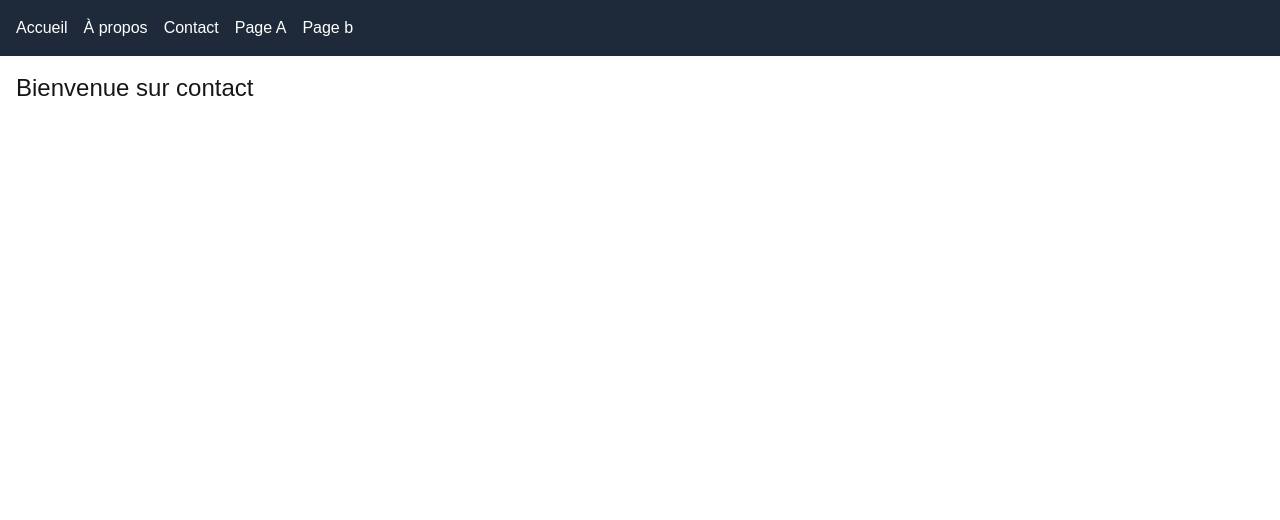
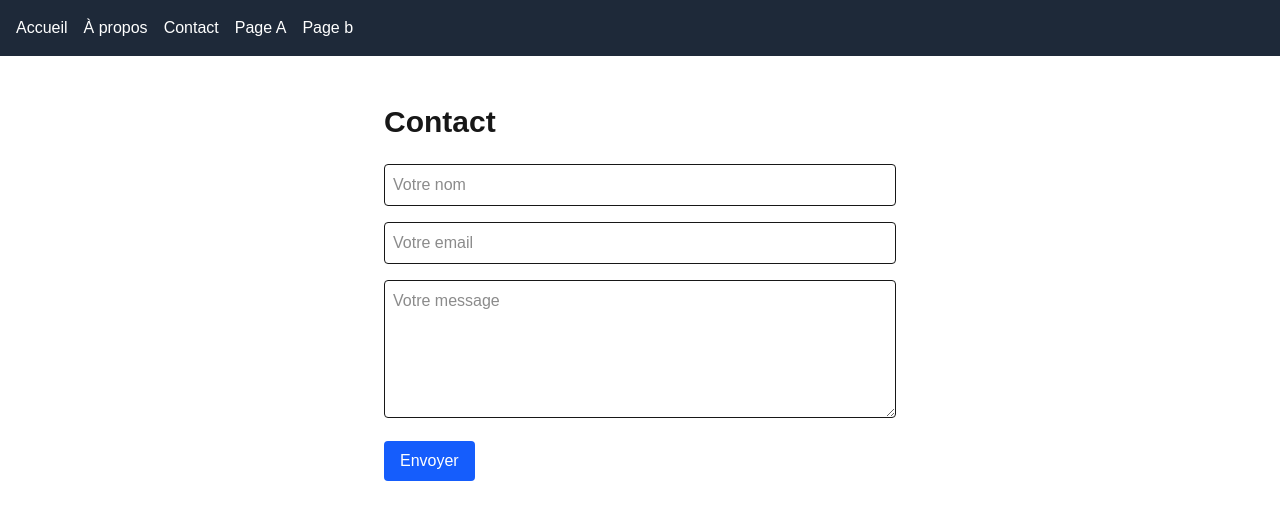
Before and after one commit to LCRpro/_NWS_next, a Next.js app: page /contact in a window 1280 px wide. Shown: the top 520 px of the page. Built offline with nearby package versions, Linux system fonts and the light colour scheme.

Commit message:
form exo 5

```diff
--- /dev/null
+++ b/src/app/contact/actions.ts
@@ -0,0 +1,29 @@
+"use server";
+
+import { z } from "zod";
+
+const contactSchema = z.object({
+  name: z.string().min(2, "Le nom doit contenir au moins 2 caractères"),
+  email: z.string().email("Adresse email invalide"),
+  message: z.string().min(10, "Le message doit contenir au moins 10 caractères"),
+});
+
+export async function sendContactForm(formData: FormData) {
+  const data = {
+    name: formData.get("name"),
+    email: formData.get("email"),
+    message: formData.get("message"),
+  };
+
+  const result = contactSchema.safeParse(data);
+
+  if (!result.success) {
+    const errors = result.error.errors.map((e) => e.message);
+    return { success: false, errors };
+  }
+
+  // simulate backend processing
+  await new Promise((resolve) => setTimeout(resolve, 2000));
+
+  return { success: true };
+}
--- a/src/app/contact/page.tsx
+++ b/src/app/contact/page.tsx
@@ -1,3 +1,73 @@
-export default function Contact() {
-    return <h1 className="text-2xl">Bienvenue sur contact</h1>;
-  }
+"use client";
+
+import { useState, useTransition } from "react";
+import { sendContactForm } from "./actions";
+import toast, { Toaster } from "react-hot-toast";
+
+export default function ContactPage() {
+  const [isPending, startTransition] = useTransition();
+
+  const handleSubmit = (e: React.FormEvent<HTMLFormElement>) => {
+    e.preventDefault();
+    const form = e.currentTarget;
+
+    toast.promise(
+      new Promise((resolve, reject) => {
+        startTransition(async () => {
+          const result = await sendContactForm(new FormData(form));
+
+          if (result.success) {
+            resolve("Message envoyé !");
+            form.reset();
+          } else {
+            reject(result.errors.join("\n"));
+          }
+        });
+      }),
+      {
+        loading: "Envoi du message...",
+        success: (msg) => msg,
+        error: (err) => err,
+      }
+    );
+  };
+
+  return (
+    <div className="p-8 max-w-xl mx-auto">
+      <Toaster />
+      <h1 className="text-3xl font-bold mb-6">Contact</h1>
+
+      <form onSubmit={handleSubmit} className="space-y-4">
+        <input
+          name="name"
+          type="text"
+          placeholder="Votre nom"
+          className="w-full p-2 border rounded"
+          required
+        />
+        <input
+          name="email"
+          type="email"
+          placeholder="Votre email"
+          className="w-full p-2 border rounded"
+          required
+        />
+        <textarea
+          name="message"
+          placeholder="Votre message"
+          className="w-full p-2 border rounded"
+          rows={5}
+          required
+        ></textarea>
+
+        <button
+          type="submit"
+          disabled={isPending}
+          className="bg-blue-600 text-white px-4 py-2 rounded disabled:opacity-50"
+        >
+          {isPending ? "Envoi en cours..." : "Envoyer"}
+        </button>
+      </form>
+    </div>
+  );
+}
```
